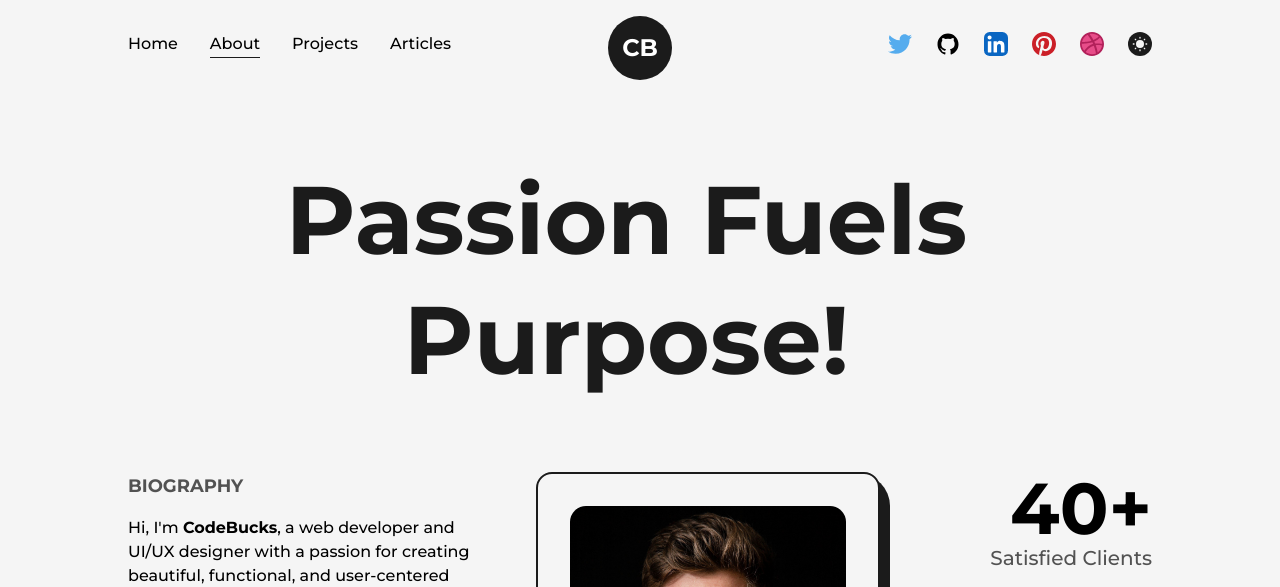
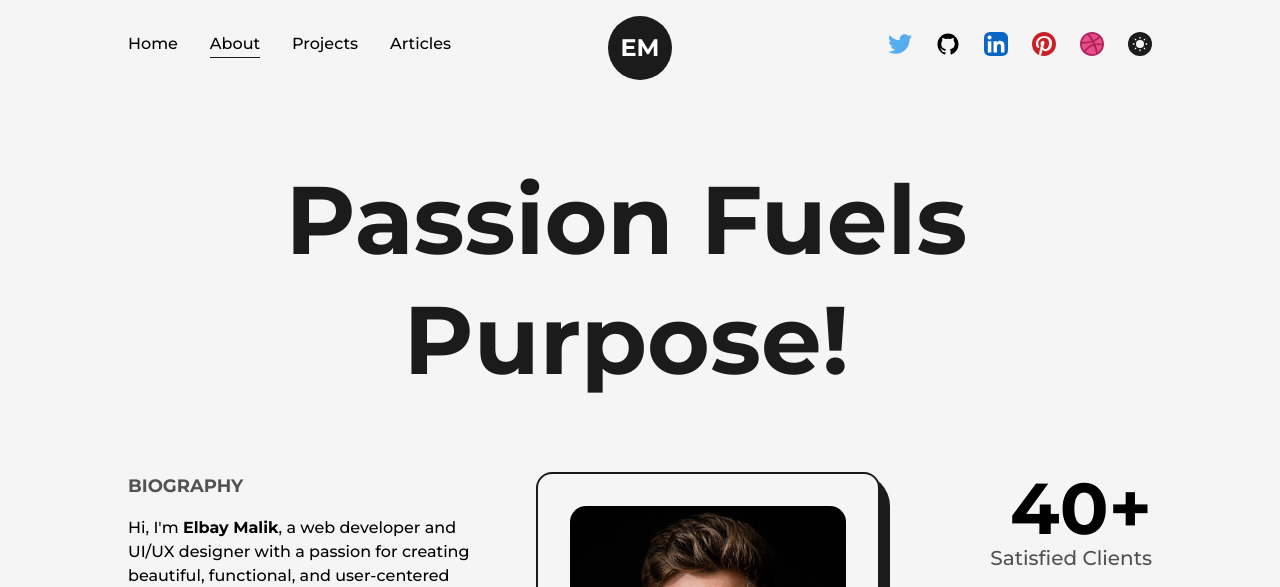
Before and after one commit to EleoXDA/elbaymalik_portfolio, a Next.js app: page /about in a window 1280 px wide. Shown: the top 587 px of the page. Built offline with nearby package versions, Linux system fonts and the light colour scheme.

Commit message:
update name

```diff
--- a/src/components/Footer.js
+++ b/src/components/Footer.js
@@ -19,7 +19,7 @@ const Footer = () => {
             target="_blank"
             className="underline underline-offset-2"
           >
-            CodeBucks
+            Elbay Malik
           </Link>
         </div>
 
@@ -28,7 +28,7 @@ const Footer = () => {
           target="_blank"
           className="underline underline-offset-2"
         >
-          Say Hello
+          Contact Me
         </Link>
       </Layout>
     </footer>
--- a/src/components/HireMe.js
+++ b/src/components/HireMe.js
@@ -11,7 +11,7 @@ export const HireMe = () => {
           className={"fill-dark dark:fill-light animate-spin-slow duration-200"}
         />
         <Link
-          href="mailto:codebucks27@gmail.com"
+          href="mailto:elbay.malik@gmail.com"
           className="flex items-center justify-center absolute left-[50%] top-[50%] translate-x-[-50%] translate-y-[-50%] shadow-md border border-solid
 bg-dark rounded-full text-white w-20 h-20 font-semibold hover:bg-light hover:border-dark hover:text-dark dark:text-dark dark:bg-light dark:hover:bg-dark
 dark:hover:text-light dark:hover:border-light dark:shadow-light/25 md:w-12 md:h-12 md:text-[10px]
--- a/src/components/Logo.js
+++ b/src/components/Logo.js
@@ -17,7 +17,7 @@ const Logo = () => {
       backgroundColor:["#121212", "rgba(131,58,180,1)","rgba(253,29,29,1)","rgba(252,176,69,1)","rgba(131,58,180,1)", "#121212"],
       transition:{duration:1, repeat: Infinity }
     }}
-    >CB</MotionLink>
+    >EM</MotionLink>
     </div>
   )
 }
--- a/src/pages/404.js
+++ b/src/pages/404.js
@@ -9,12 +9,11 @@ const NotFound = () => {
   return (
     <>
       <Head>
-        <title>Awesome Portfolio Built with Nextjs | 404 Page </title>
+        <title>Elbay Malik Portfolio | 404 Page </title>
         <meta
           name="description"
-          content="Explore CodeBucks's Next.js developer portfolio and
-        discover the latest webapp projects and software engineering articles.
-        Showcase your skills as a full-stack developer and software engineer."
+          content="Explore Elbay's Next.js developer portfolio and
+        discover the latest webapp projects and software engineering articles."
         />
       </Head>
       <TransitionEffect />
--- a/src/pages/about.js
+++ b/src/pages/about.js
@@ -39,7 +39,7 @@ export default function About() {
     <>
       <Head>
         <title>Minimal Portfolio Built with Nextjs | About Page</title>
-        <meta name="description" content="Learn more about CodeBucks, a Next.js developer with a passion for
+        <meta name="description" content="Learn more about Elbay Malik, a Next.js developer with a passion for
         creating innovative solutions. Discover tips for building a developer portfolio and insights on
         full-stack development, front-end development, and back-end development." />
       </Head>
@@ -60,7 +60,7 @@ export default function About() {
                 BIOGRAPHY
               </h2>
               <p className="font-medium ">
-                Hi, I&apos;m <strong>CodeBucks</strong>, a web developer and
+                Hi, I&apos;m <strong>Elbay Malik</strong>, a web developer and
                 UI/UX designer with a passion for creating beautiful,
                 functional, and user-centered digital experiences. With 4 years
                 of experience in the field. I am always looking for new and
@@ -91,7 +91,7 @@ export default function About() {
               <Image
                 className="h-auto w-full rounded-2xl"
                 src={profile}
-                alt="Codebucks"
+                alt="Elbay Malik"
                 sizes="(max-width: 768px) 100vw,
               (max-width: 1200px) 50vw,
               33vw"
--- a/src/pages/articles.js
+++ b/src/pages/articles.js
@@ -128,7 +128,7 @@ export default function Articles() {
     <>
       <Head>
         <title>Simple Portfolio Built with Nextjs | Articles Page</title>
-        <meta name="description" content="Browse through CodeBucks's collection of software engineering articles and
+        <meta name="description" content="Browse through Elbay's collection of software engineering articles and
         tutorials on Next.js, React.js, web development, and more.
         Gain valuable insights and stay up-to-date with SEO tips for building a developer portfolio." />
       </Head>
--- a/src/pages/index.js
+++ b/src/pages/index.js
@@ -15,10 +15,10 @@ export default function Home() {
   return (
     <>
       <Head>
-        <title>Awesome Portfolio Built with Nextjs</title>
+        <title>Elbay Malik Portfolio</title>
         <meta
           name="description"
-          content="Explore CodeBucks's Next.js developer portfolio and
+          content="Explore Elbay's Next.js developer portfolio and
         discover the latest webapp projects and software engineering articles.
         Showcase your skills as a full-stack developer and software engineer."
         />
@@ -33,7 +33,7 @@ export default function Home() {
             <div className="w-1/2 lg:hidden md:inline-block md:w-full">
               <Image
                 src={profilePic}
-                alt="CodeBucks"
+                alt="Elbay Malik"
                 className="h-auto w-full"
                 sizes="100vw"
                 priority
@@ -65,7 +65,7 @@ export default function Home() {
                 </Link>
 
                 <Link
-                  href="mailto:codebucks27@gmail.com"
+                  href="mailto:elbay.malik@gmail.com"
                   className="ml-4 text-lg font-medium capitalize text-dark underline
                   dark:text-light md:text-base"
                 >
@@ -81,7 +81,7 @@ export default function Home() {
           <Image
             className="relative h-auto w-full"
             src={lightBulb}
-            alt="Codebucks"
+            alt="Elbay Malik"
           />
         </div>
       </article>
--- a/src/pages/projects.js
+++ b/src/pages/projects.js
@@ -166,7 +166,7 @@ export default function Projects() {
         <title>Modern Portfolio Built with Nextjs | Projects Page</title>
         <meta
           name="description"
-          content="Discover the latest webapp projects created by CodeBucks, a Next.js developer with
+          content="Discover the latest webapp projects created by Elbay Malik, a Next.js developer with
         expertise in React.js and full-stack development. Browse software engineering articles and tutorials for tips on creating your own portfolio."
         />
       </Head>
```
